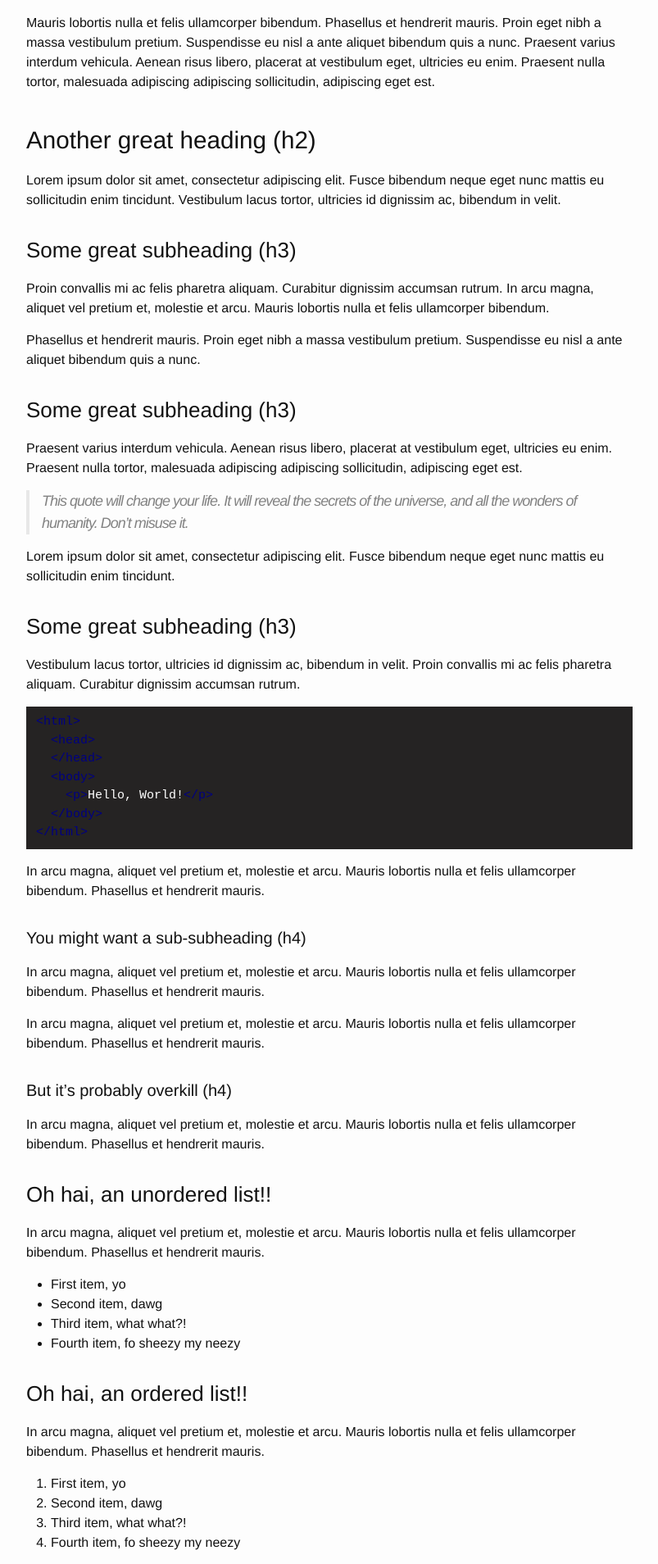
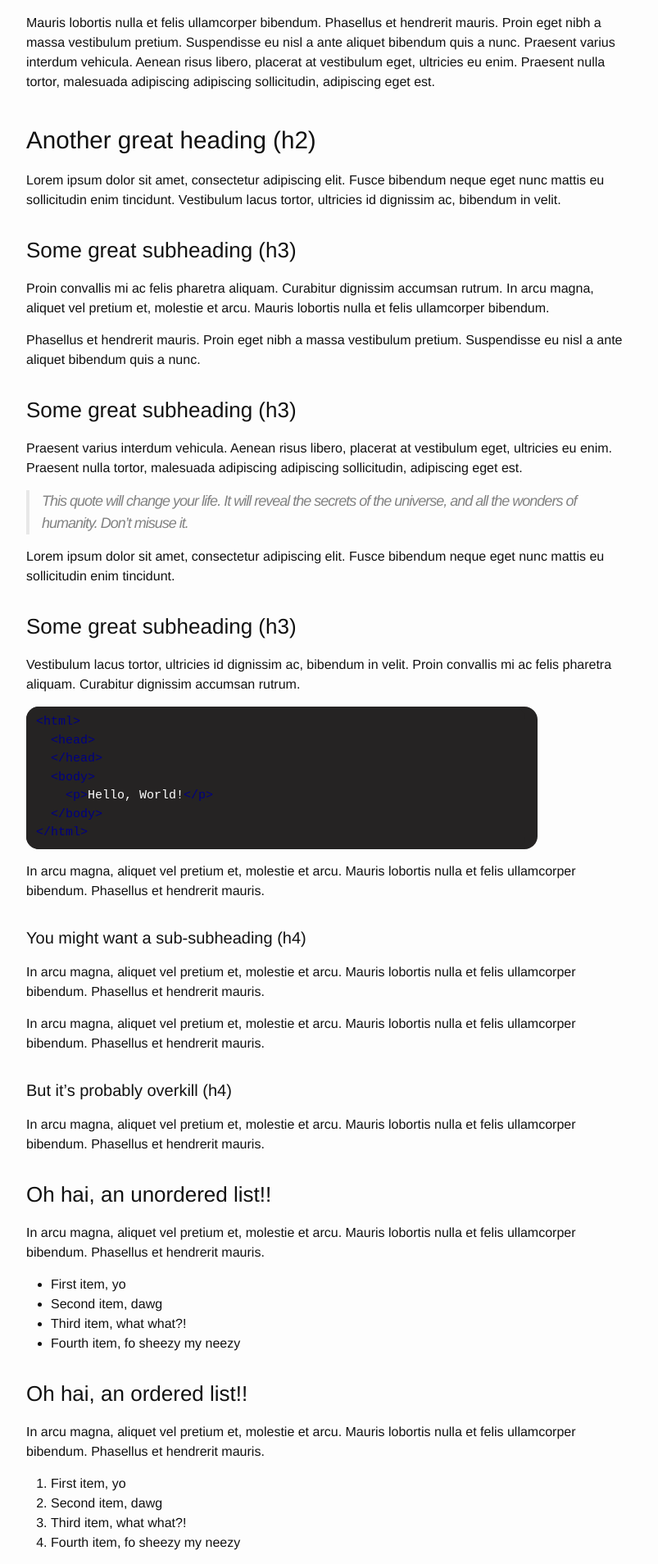
Before and after one commit to 2b7E1n6D0e5R7/2b7E1n6D0e5R7.github.io, a Jekyll site: the page built from _posts/2019-08-18-ocherk-gotovnosti-k-chrezvichaynomu-proishestviyu.md, in a window 1280 px wide. Shown: the part 4346-6254 px from the top of the page at 82% size, without its empty margins (238-1041 px from the left). Built offline with Jekyll 4.4.1, drawn with Linux system fonts in a browser that asks for light colours.

Commit message:
Update _syntax-highlighting.scss

```diff
--- a/_sass/minimaless/_syntax-highlighting.scss
+++ b/_sass/minimaless/_syntax-highlighting.scss
@@ -4,11 +4,12 @@
 .highlight {
   background: #252323;
   color: white;
-  boreder-radius: 18px;
   @extend %vertical-rhythm;
 
   .highlighter-rouge & {
     background: #252323;
+    border-radius: 1em;
+    max-width: 39em;
   }
 
   .c     { color: #998; font-style: italic } // Comment
```
